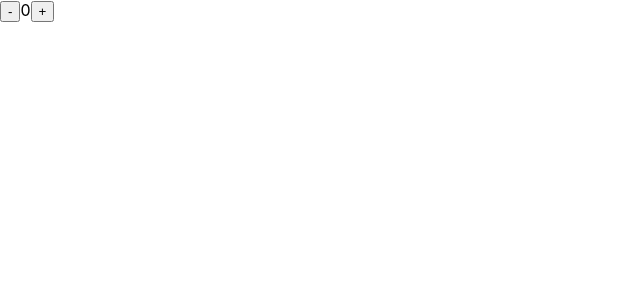
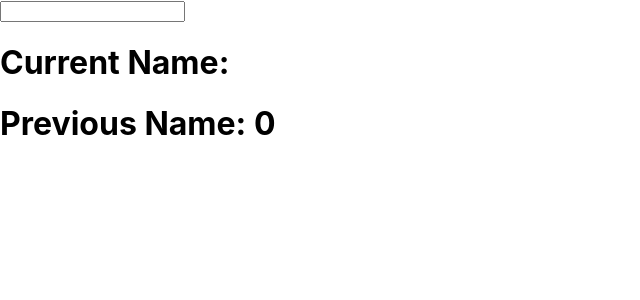
Before and after one commit to KummariSaiteja/myapp1, a React (Create React App) app: page / in a window 1280 px wide. Shown: the top 300 px of the page, without its empty margins (0-640 px from the left). Built offline with nearby package versions, Linux system fonts and the light colour scheme.

Commit message:
useref app24

```diff
--- /dev/null
+++ b/src/App24.js
@@ -0,0 +1,20 @@
+import { useState, useEffect, useRef } from "react";
+import ReactDOM from "react-dom/client";
+export default function App24() {
+  const [name, setName] = useState("");
+  const prevName = useRef(0);
+  useEffect(() => {
+    prevName.current = name;
+  });
+  return (
+    <>
+      <input
+        type="text"
+        value={name}
+        onChange={(e) => setName(e.target.value)}
+      />
+      <h1>Current Name: {name}</h1>
+      <h1>Previous Name: {prevName.current}</h1>
+    </>
+  );
+}
--- a/src/index.js
+++ b/src/index.js
@@ -11,7 +11,8 @@ import './index.css';
 // import App13a from './App13a';
 // import App15 from './App15';
 // import App19 from './App19';
-import App21 from './App21';
+// import App21 from './App21';
+import App24 from './App24';
 
 const root = ReactDOM.createRoot(document.getElementById('root'));
 root.render(
@@ -25,6 +26,7 @@ root.render(
     {/* /* <App15/> */}
     {/* <App13a/>  */}
     {/* <App19/> */}
-    <App21/>
+    <App24/>
+    {/* <App21/> */}
   </React.StrictMode>
 );
```
